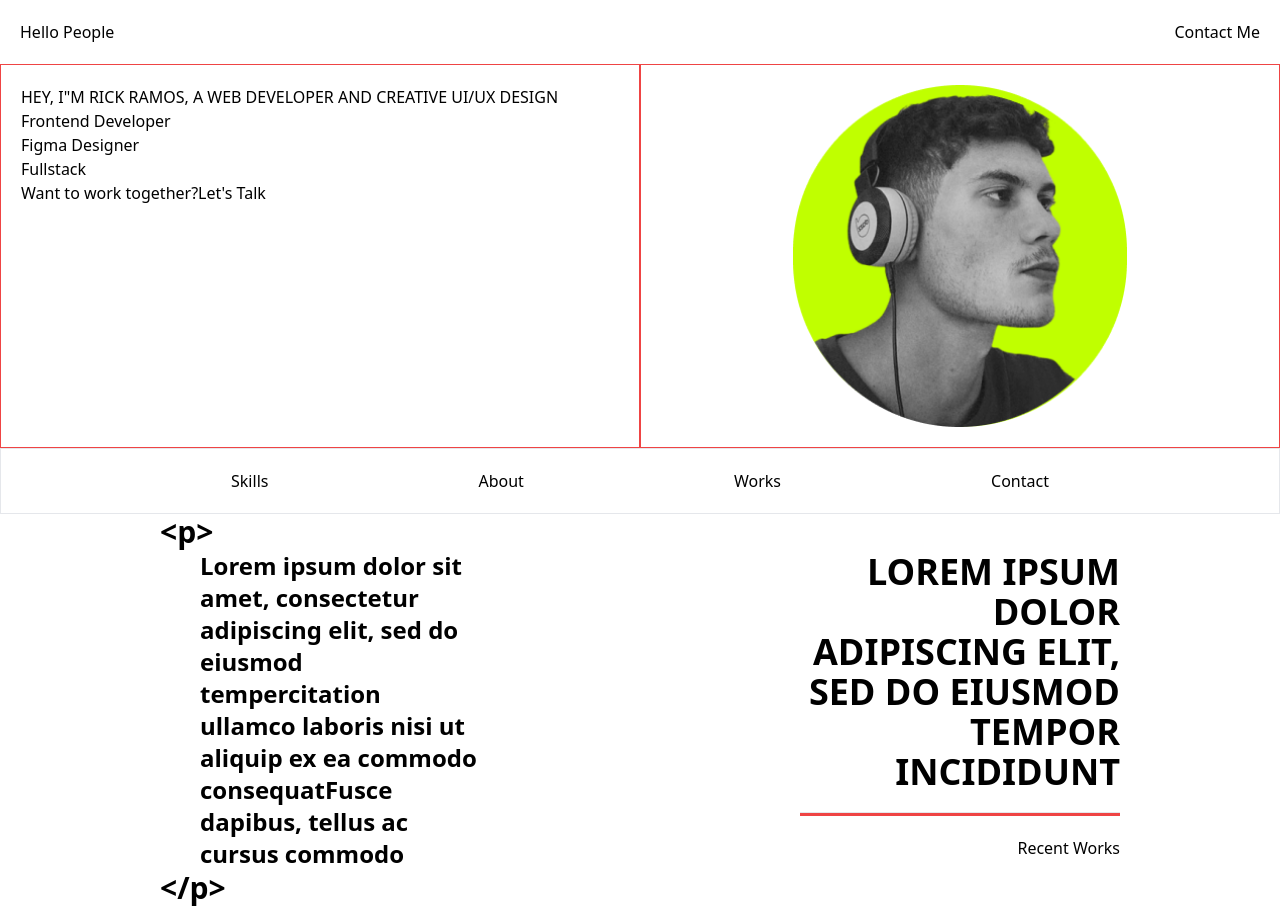
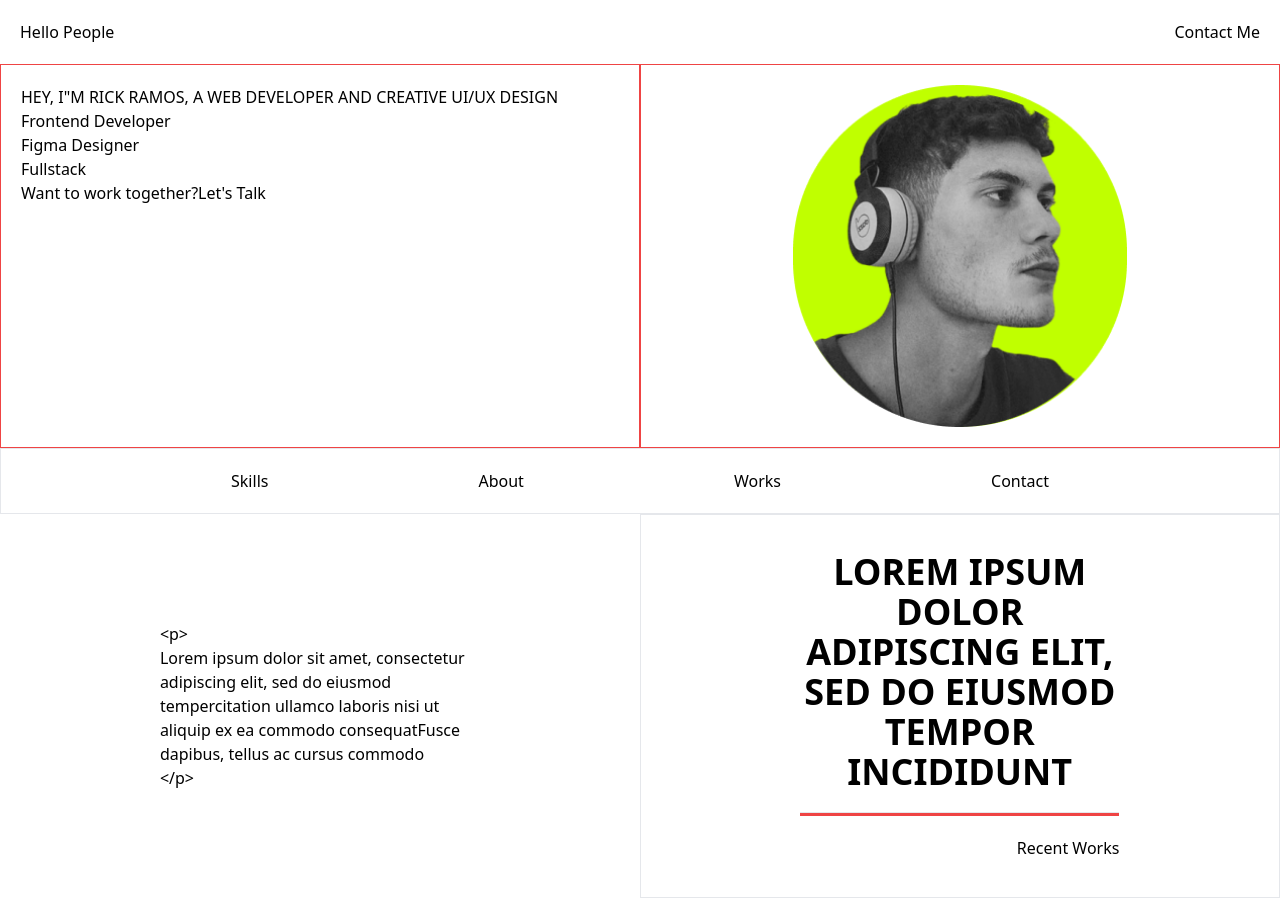
Before and after one commit to SrLuc/NewPortifolio, a React (Vite) app: page /about in a window 1280 px wide. Built offline with nearby package versions, Linux system fonts and the light colour scheme.

Commit message:
updating the aboutMe Page

```diff
--- a/src/pages/About.jsx
+++ b/src/pages/About.jsx
@@ -7,30 +7,28 @@ const About = () => {
   return (
     <React.Fragment>
       <Container>
-        <section className="flex justify-evenly w-full flex-wrap h-96">
+        <section className="flex justify-evenly w-full h-96">
           <div className="flex flex-col justify-center w-1/2">
-            <h1 className="text-3xl font-bold">{openTag}</h1>
-            <h1 className="ml-10 text-2xl font-bold ">
+            <h1 className="">{openTag}</h1>
+            <h1 className="">
               Lorem ipsum dolor sit amet, consectetur adipiscing elit, sed do
               eiusmod tempercitation ullamco laboris nisi ut aliquip ex ea
               commodo consequatFusce dapibus, tellus ac cursus commodo
             </h1>
-            <h1 className="text-3xl font-bold">{closeTag}</h1>
+            <h1 className="">{closeTag}</h1>
           </div>
         </section>
-        <section className="flex justify-evenly w-full flex-wrap h-96">
+        <section className="flex justify-evenly border w-full h-96">
           <div className="flex flex-col justify-center items-center w-1/2">
-            <h1 className="text-4xl font-bold text-right">
+            <h1 className="font-bold text-right xl:text-4xl lg:text-3xl md:text-2xl min-[375px]:text-center min-[375px]:text-2xl min-[315px]:text-2xl min-[315px]:text-justify">
               LOREM IPSUM DOLOR ADIPISCING ELIT, SED DO EIUSMOD TEMPOR
               INCIDIDUNT
             </h1>
             <section className="w-full flex flex-col align-sub">
               <hr className="bg-red-500 h-1 my-5" />
             </section>
-            <div className="w-full flex justify-end">
-              <button className="w-max-green-400">
-                Recent Works
-              </button>
+            <div className="w-full flex lg:justify-end md:justify-end min-[375px]:justify-center">
+              <button className="w-max-green-400">Recent Works</button>
             </div>
           </div>
         </section>
```
